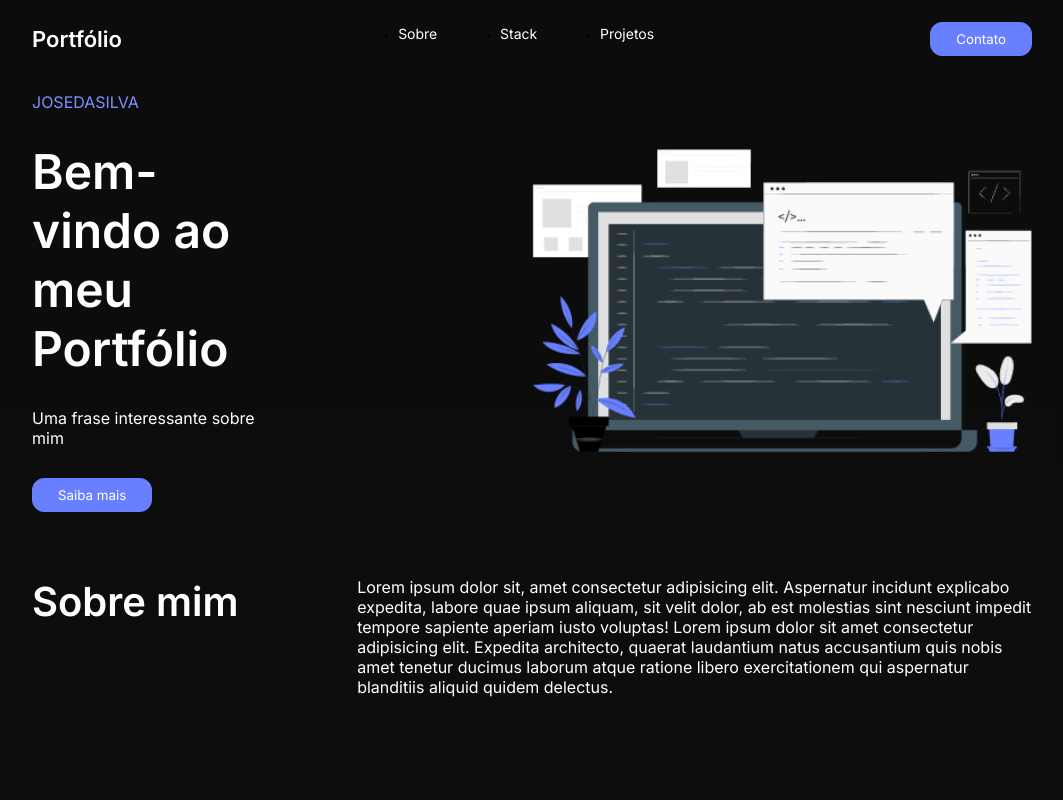
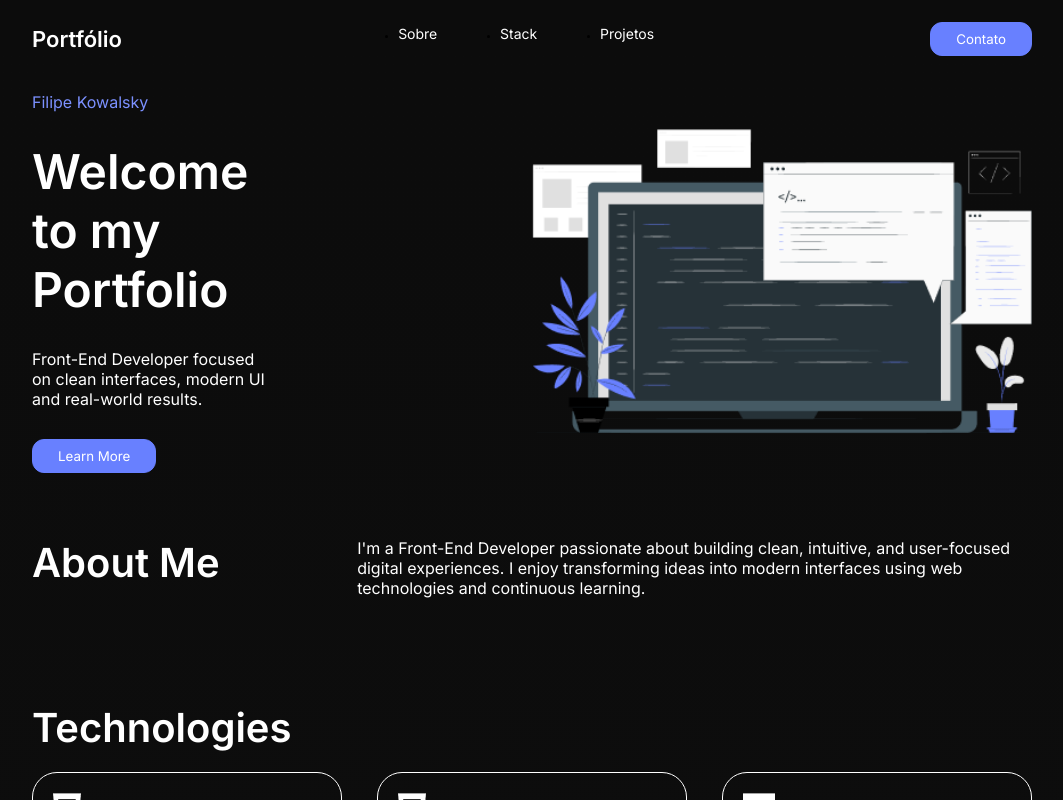
Before and after one commit to FilipeKowalsky/Portifolio-template-Filipe-Kowalsky, a React (Vite) app: page / in a window 1280 px wide. Shown: the whole page, without its empty margins (108-1171 px from the left). Built offline with nearby package versions, Linux system fonts and the light colour scheme.

Commit message:
Update portfolio: banner, about, projects, tech sections and footer links

```diff
--- a/src/components/button/button.jsx
+++ b/src/components/button/button.jsx
@@ -1,5 +1,19 @@
-export const Button = ({text}) =>{
-  return(
-    <button>{text}</button>
-  )
-}
+import "./button.css";
+
+export const Button = ({ text, onClick, href, variant = "default", className = "" }) => {
+  const classes = `btn btn--${variant} ${className}`;
+
+  if (href) {
+    return (
+      <a href={href} className={classes}>
+        {text}
+      </a>
+    );
+  }
+
+  return (
+    <button onClick={onClick} className={classes}>
+      {text}
+    </button>
+  );
+};
--- a/src/components/footer/footer.jsx
+++ b/src/components/footer/footer.jsx
@@ -1,24 +1,46 @@
 import { user } from "../../data/user";
 
-export const Footer = () =>{
-  return(
-    <footer>
+export const Footer = () => {
+  return (
+    <footer id="contact">
       <div className="line"></div>
       <div className="footer">
         <div className="footerContainer">
-          <h2 className="subTitle">Contato</h2>
+          <h2 className="subTitle">Contact</h2>
           <div className="imgContainer">
-            <img src="src\assets\whatsapp-icon.png" alt="" />
-            <img src="src\assets\linkedin-icon.png" alt="" />
-            <img src="src\assets\github-icon.png" alt="" />
+            <a
+              href="https://w.app/filipe_kowalsky"
+              target="_blank"
+              rel="noopener noreferrer"
+              title="Chat with me on WhatsApp"
+            >
+              <img src="src/assets/whatsapp-icon.png" alt="WhatsApp" />
+            </a>
+
+            <a
+              href="https://www.linkedin.com/in/filipe-kowalsky/"
+              target="_blank"
+              rel="noopener noreferrer"
+              title="Connect with me on LinkedIn"
+            >
+              <img src="src/assets/linkedin-icon.png" alt="LinkedIn" />
+            </a>
+
+            <a
+              href="https://github.com/FilipeKowalsky"
+              target="_blank"
+              rel="noopener noreferrer"
+              title="Check my GitHub"
+            >
+              <img src="src/assets/github-icon.png" alt="GitHub" />
+            </a>
           </div>
         </div>
         <div className="textContainer">
-          <p className="paragraph">Todos os direitos reservados - {user}
-        </p>
+          <p className="paragraph">All rights reserved - {user}</p>
         </div>
       </div>
       <div className="line"></div>
     </footer>
-  )
-}
+  );
+};
--- a/src/components/header/header.jsx
+++ b/src/components/header/header.jsx
@@ -1,21 +1,24 @@
 import { Button } from "../button/button";
+import { scrollToSection } from "../../utils/scroll";
 
 export const Header = () => {
-  return(
+  return (
     <header>
       <h1 className="description">Portfólio</h1>
+
       <ul>
         <li>
-          <p href="" className="label">Sobre</p>
+          <p className="label" onClick={() => scrollToSection("about")}>Sobre</p>
         </li>
         <li>
-          <p href="" className="label">Stack</p>
+          <p className="label" onClick={() => scrollToSection("stack")}>Stack</p>
         </li>
         <li>
-          <p href="" className="label">Projetos</p>
+          <p className="label" onClick={() => scrollToSection("projects")}>Projetos</p>
         </li>
       </ul>
-      <Button text={"Contato"}/>
+
+      <Button id="contact" text="Contato" onClick={() => scrollToSection("contact")} variant="header" />
     </header>
-  )
-}
+  );
+};
--- a/src/components/main/main.jsx
+++ b/src/components/main/main.jsx
@@ -1,5 +1,5 @@
-import { BannerSection } from './section/BannerSec/BannerSection';
-import { AbountMeSection } from './section/AboutSec/AboutMeSection';
+import { BannerSection } from './section/bannerSec/bannerSection';
+import { AboutMeSection } from './section/aboutSec/aboutMeSection';
 import { Projects } from "./section/ProjectSec/ProjectsSection";
 import { TechSection } from "./section/TechSec/TechSection";
 
@@ -7,7 +7,7 @@ export const Main = () => {
   return(
     <main>
       <BannerSection/>
-      <AbountMeSection/>
+      <AboutMeSection/>
       <TechSection/>
       <Projects/>
     </main>
--- a/src/components/main/section/aboutSec/aboutMeSection.jsx
+++ b/src/components/main/section/aboutSec/aboutMeSection.jsx
@@ -1,10 +1,13 @@
 import styles from '../AboutSec/section.module.css'
 
-export const AbountMeSection = () =>{
-  return(
-    <section className={styles.section}>
-      <h2 className="subTitle">Sobre mim</h2>
-      <p className="paragraph">Lorem ipsum dolor sit, amet consectetur adipisicing elit. Aspernatur incidunt explicabo expedita, labore quae ipsum aliquam, sit velit dolor, ab est molestias sint nesciunt impedit tempore sapiente aperiam iusto voluptas! Lorem ipsum dolor sit amet consectetur adipisicing elit. Expedita architecto, quaerat laudantium natus accusantium quis nobis amet tenetur ducimus laborum atque ratione libero exercitationem qui aspernatur blanditiis aliquid quidem delectus.</p>
+export const AboutMeSection = () => {
+  return (
+    <section id="about" className={styles.section}>
+      <h2 className="subTitle">About Me</h2>
+      <p className="paragraph">
+        I'm a Front-End Developer passionate about building clean, intuitive, and user-focused digital experiences.
+        I enjoy transforming ideas into modern interfaces using web technologies and continuous learning.
+      </p>
     </section>
-  )
-}
+  );
+};
--- a/src/components/main/section/bannerSec/bannerSection.jsx
+++ b/src/components/main/section/bannerSec/bannerSection.jsx
@@ -4,14 +4,21 @@ import styles from './section.module.css';
 import BannerImg from '../../../../assets/banner-img.png'
 
 export const BannerSection = () => {
+  const scrollToSection = (id) => {
+  const section = document.getElementById(id);
+  if (section) {
+    section.scrollIntoView({ behavior: "smooth" });
+  }
+};
+
   return (
     <section className={styles.section}>
       <div className={styles.container}>
         <div className={styles.profile}>
           <span className='profile'>{username}</span>
-          <h1 className='title'>Bem-vindo ao meu Portfólio</h1>
-          <p className='paragraph'>Uma frase interessante sobre mim</p>
-          <Button text={'Saiba mais'} />
+          <h1 className='title'>Welcome to my Portfolio</h1>
+          <p className='paragraph'>Front-End Developer focused on clean interfaces, modern UI and real-world results.</p>
+          <Button text="Learn More" onClick={() => scrollToSection("about")} />
         </div>
         <div className={styles.imageContainer}>
           <div>
--- a/src/components/main/section/projectSec/projectsSection.jsx
+++ b/src/components/main/section/projectSec/projectsSection.jsx
@@ -1,20 +1,34 @@
 import { projects } from "../../../../data/projects";
-import styles from "../ProjectSec/section.module.css"
-import GitIcon from '../../../../assets/git-icon.png'
+import styles from "../ProjectSec/section.module.css";
+import GitIcon from '../../../../assets/git-icon.png';
 
 export const Projects = () => {
   return (
-    <section className={styles.section}>
-      <h2 className="subTitle">Projetos</h2>
+    <section id="projects" className={styles.section}>
+      <h2 className="subTitle">Projects</h2>
       <div className={styles.container}>
         {projects.map((project) => (
-          <div className={styles.card}>
+          <div key={project.name} className={styles.card}>
             <div className={styles.containerCard}>
               <h2 className="description">{project.name}</h2>
-              <p className="label">{project.descricao}</p>
-              <p className="span" href="">Saiba mais</p>
+              <p className="label">{project.description}</p>
+
+              {project.status === "live" ? (
+                <a
+                  className="span"
+                  href={project.link}
+                  target="_blank"
+                  rel="noopener noreferrer"
+                >
+                  Learn More
+                </a>
+              ) : (
+                <span className="span" style={{ color: "#ccc" }}>
+                  In Development
+                </span>
+              )}
             </div>
-            <img className={styles.image} src={GitIcon} alt="icon Github" />
+            <img className={styles.image} src={GitIcon} alt="Github icon" />
           </div>
         ))}
       </div>
--- a/src/components/main/section/techSec/techSection.jsx
+++ b/src/components/main/section/techSec/techSection.jsx
@@ -3,16 +3,17 @@ import { technologies } from "../../../../data/technologies";
 
 export const TechSection = () =>{
   return(
-    <section className={styles.section}>
-      <h1 className='subTitle'>Tecnologias</h1>
-      <div className={styles.container}>
-        {technologies.map((technologie) => (
-          <div className={styles.card}>
-            <img src={technologie.img} alt="" />
-            <h2 className="description">{technologie.name}</h2>
-          </div>
-        ))}
+    <section id="stack" className={styles.section}>
+    <h1 className='subTitle'>Technologies</h1>
+    <div className={styles.container}>
+    {technologies.map((tech) => (
+      <div key={tech.name} className={styles.card}>
+        <img src={tech.img} alt={tech.name} />
+        <h2 className="description">{tech.name}</h2>
       </div>
-    </section>
+    ))}
+  </div>
+</section>
+
   )
 }
--- a/src/data/projects.js
+++ b/src/data/projects.js
@@ -1,18 +1,14 @@
 export const projects = [
   {
-    name: "Projeto 1",
-    descricao: "Atividade Props Card Pessoas",
+    name: "Project 1",
+    description: "Props Card Activity",
+    link: "https://lnkd.in/dt7Cfjh2", // live link
+    status: "live",
   },
   {
-    name: "Projeto 2",
-    descricao: "Atividade Praticando Children",
-  },
-  {
-    name: "Projeto 3",
-    descricao: "Descrição do projeto",
-  },
-  {
-    name: "Projeto 4",
-    descricao: "Descrição do projeto",
+    name: "Project 2",
+    description: "...",
+    link: "",
+    status: "dev",
   },
 ];
--- a/src/data/user.js
+++ b/src/data/user.js
@@ -1,3 +1,3 @@
-export const username = "JOSEDASILVA";
+export const username = "Filipe Kowalsky";
 
-export const user = "José da Silva";
+export const user = "Filipe Kowalsky";
--- a/src/style/reset.css
+++ b/src/style/reset.css
@@ -44,3 +44,7 @@ body, input, button, textarea{
 button{
 	cursor: pointer;
 }
+
+html {
+  scroll-behavior: smooth;
+}
--- /dev/null
+++ b/src/utils/scroll.js
@@ -0,0 +1,6 @@
+export const scrollToSection = (id) => {
+  const section = document.getElementById(id);
+  if (section) {
+    section.scrollIntoView({ behavior: "smooth" });
+  }
+};
```
Also changed, not shown: 1 other file (tests, documents, lock files or other folders).
